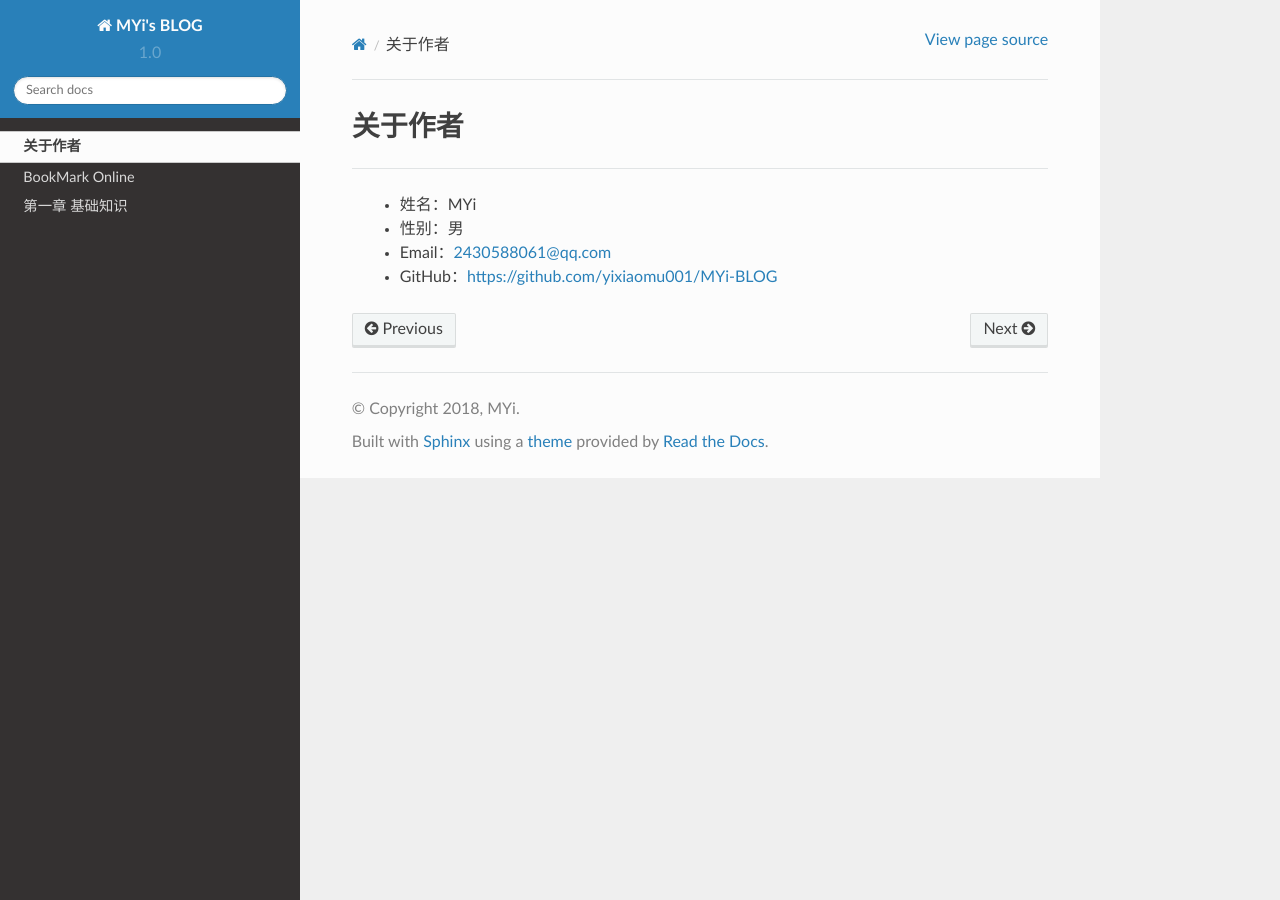
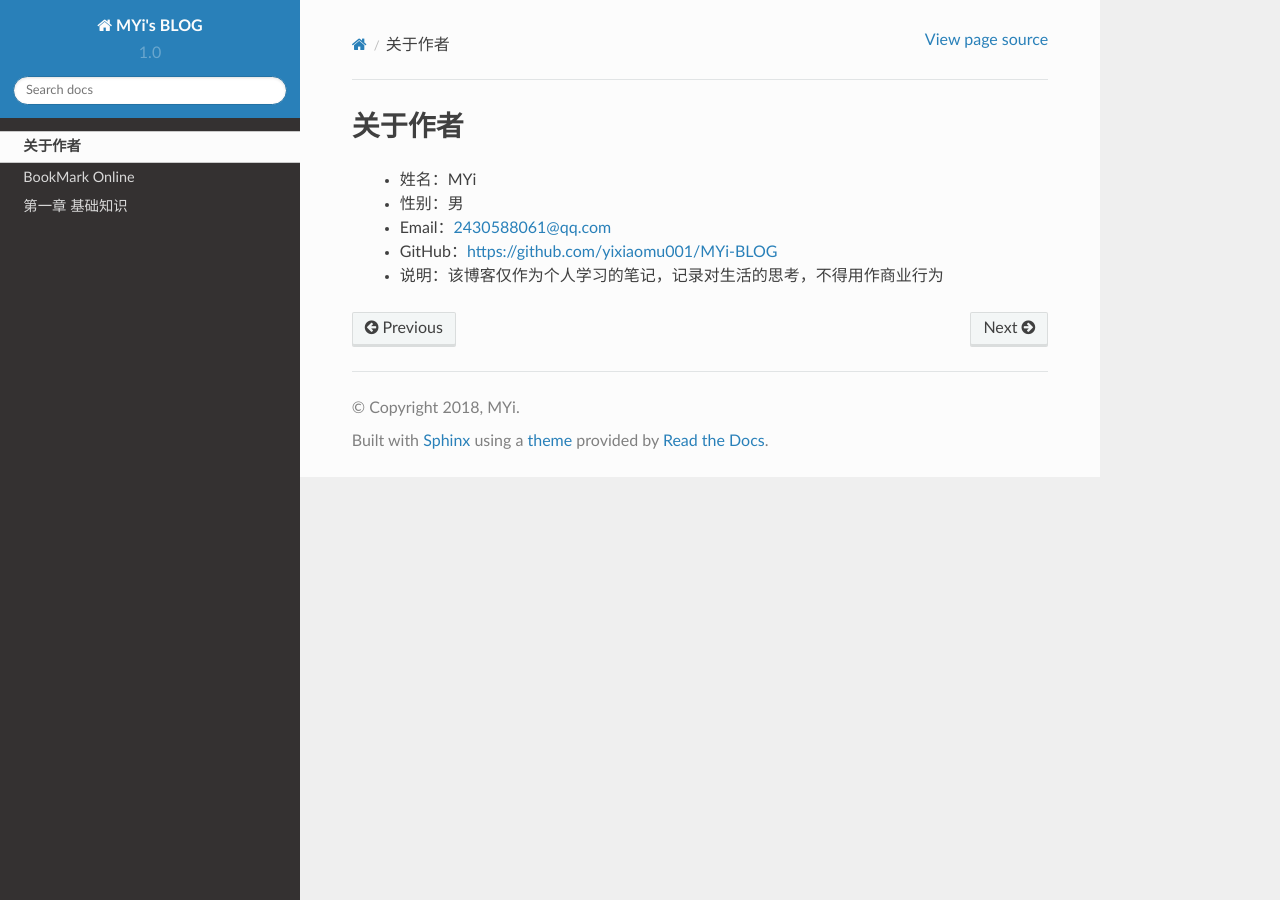
Before and after one commit to yixiaomu001/MYi-BLOG, a Sphinx documentation site: the page built from source/aboutme.rst, in a window 1280 px wide. Built offline with Sphinx 7.4.7 and the Read the Docs theme 2.0.0, drawn with Linux system fonts in a browser that asks for light colours.

Commit message:
提交文件

```diff
--- a/source/aboutme.rst
+++ b/source/aboutme.rst
@@ -1,9 +1,9 @@
 关于作者
 ========
 
---------------
 
    -  姓名：MYi
    -  性别：男
    -  Email：2430588061@qq.com
    -  GitHub：https://github.com/yixiaomu001/MYi-BLOG
+   -  说明：该博客仅作为个人学习的笔记，记录对生活的思考，不得用作商业行为
```
